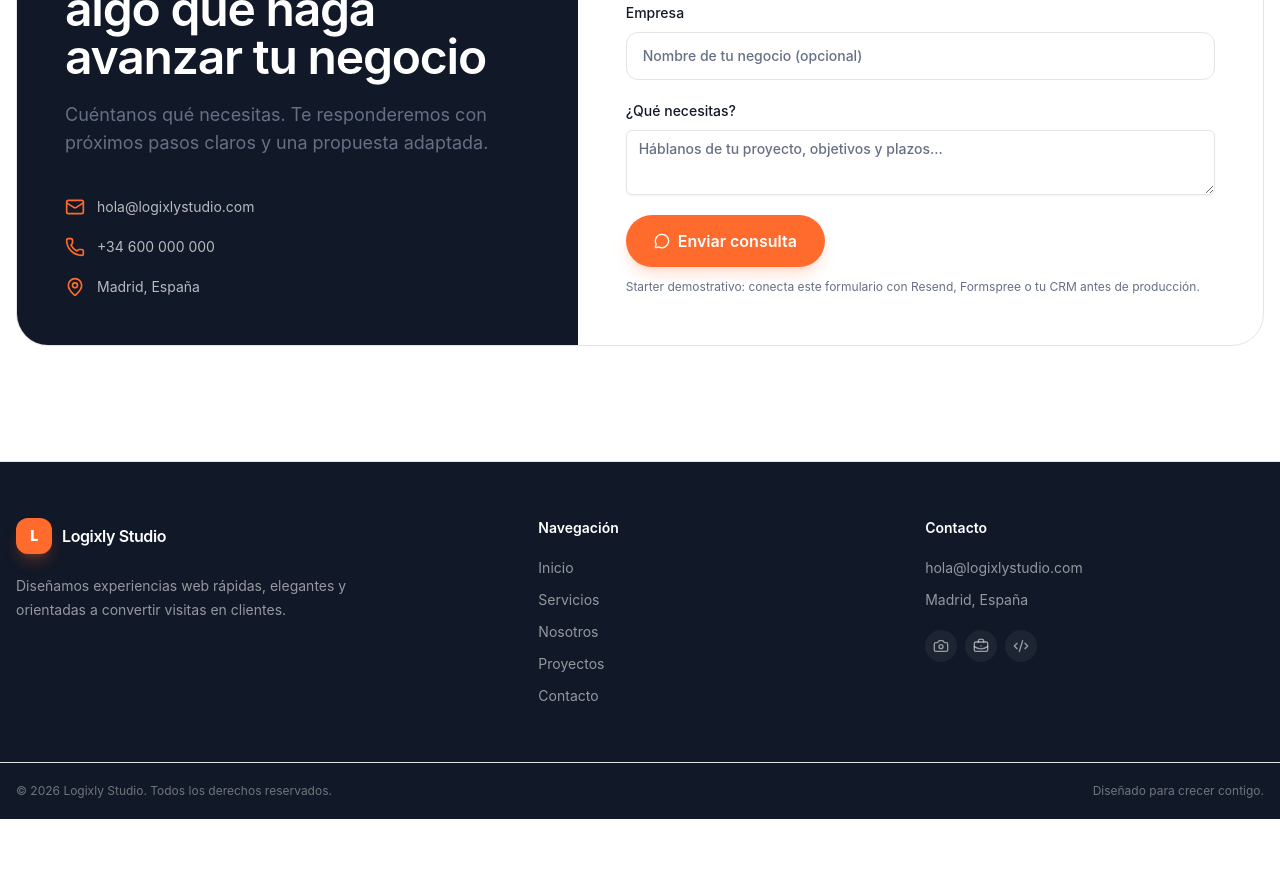
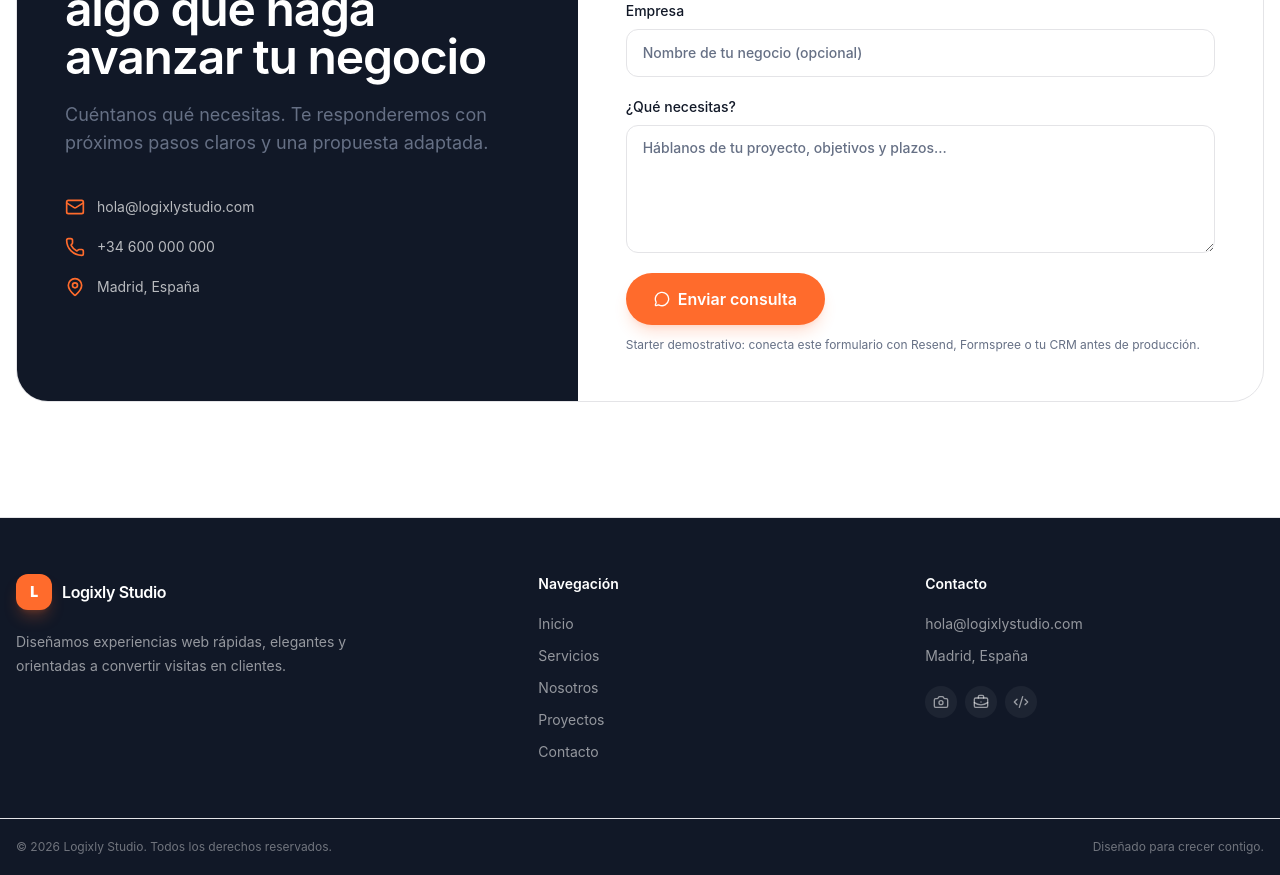
Before and after one commit to Malrg/logixly-web-starter, a Next.js app: page / in a window 1280 px wide. Shown: the part 5660-6535 px from the top of the page. Before the commit the page ends 6479 px from the top, so only its background shows below. Built offline with nearby package versions, Linux system fonts and the light colour scheme.

Commit message:
fix: add reusable textarea component

```diff
--- /dev/null
+++ b/src/components/ui/textarea.tsx
@@ -0,0 +1,6 @@
+import * as React from "react";
+import { cn } from "@/lib/utils";
+
+export function Textarea({ className, ...props }: React.ComponentProps<"textarea">) {
+  return <textarea className={cn("min-h-32 w-full resize-y rounded-xl border border-input bg-background px-4 py-3 text-sm outline-none transition placeholder:text-muted-foreground focus:border-primary focus:ring-4 focus:ring-primary/10", className)} {...props} />;
+}
```
